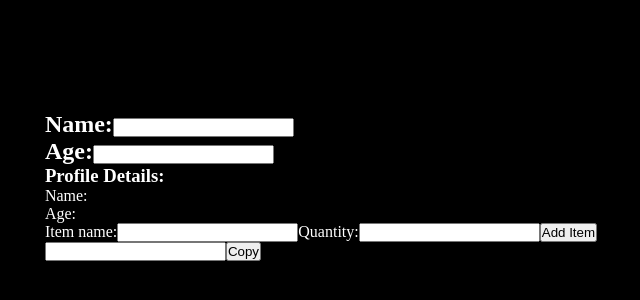
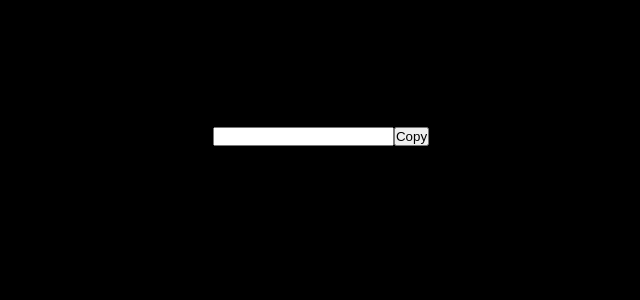
Before and after one commit to Sushey01/50-Hour-React-Challenge, a React (Vite) app: page / in a window 1280 px wide. Shown: the part 214-514 px from the top of the page, without its empty margins (319-959 px from the left). Built offline with nearby package versions, Linux system fonts and the light colour scheme.

Commit message:
Day10CopiedToCipboard

```diff
--- a/src/App.jsx
+++ b/src/App.jsx
@@ -26,6 +26,7 @@ import ProductList from "./components/LISTS/ProductList";
 import UserList from "./components/LISTS/UserList";
 import MainContent from "./components/MainContent";
 import CopyInput from "./components/PortalDay7/CopyInput";
+import PopupContent from "./components/PortalDay7/PopupContent";
 import ProductInfo from "./components/ProductInfo";
 import Person from "./components/PROPS_DAY3/Person";
 import Product from "./components/PROPS_DAY3/Product";
@@ -97,9 +98,10 @@ const App = () =>{
       <FriendsStateArray/>
       <Counter/> */}
       {/* <Todo /> */}
-      <Profile />
-      <ShoppingList />
+      {/* <Profile />
+      <ShoppingList /> */}
       <CopyInput />
+
      </div>
 
     </section>
--- a/src/components/PortalDay7/CopyInput.jsx
+++ b/src/components/PortalDay7/CopyInput.jsx
@@ -1,4 +1,5 @@
 import React, { useState } from 'react'
+import PopupContent from './PopupContent';
 
 const CopyInput = () => {
     const [inputValue, setInputValue] = useState("")
@@ -18,6 +19,7 @@ const CopyInput = () => {
       type='text'
       />
       <button onClick={handleCopy}>Copy</button>
+      <PopupContent copied={copied}/>
     </div>
   )
 }
--- /dev/null
+++ b/src/components/PortalDay7/PopupContent.jsx
@@ -0,0 +1,13 @@
+import React from 'react'
+
+const PopupContent = ({copied}) => {
+  return (
+    <section style={{position:"relative", height:"100px"}}>
+      {copied && (
+        <div style={{position:"absolute",bottom:"3rem"}}>Copied to clipboard!</div>
+      )}
+    </section>
+  )
+}
+
+export default PopupContent
```
